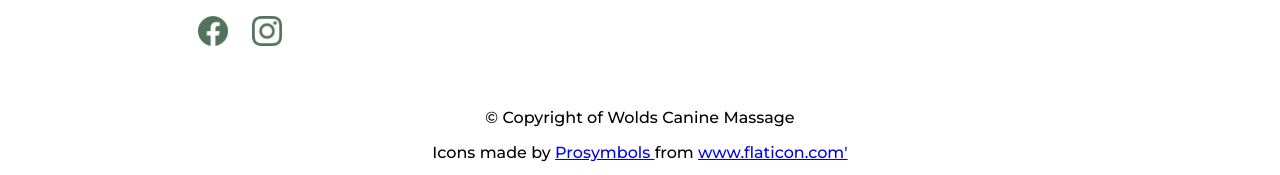
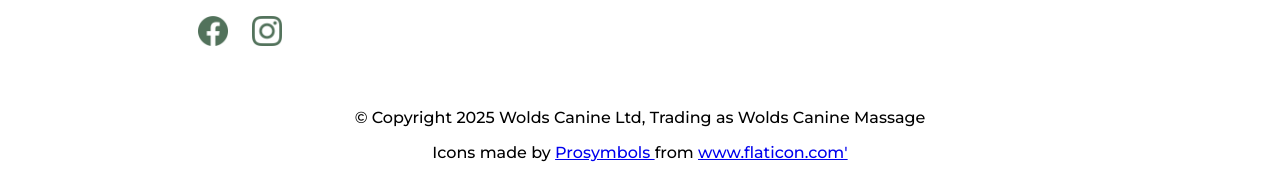
Before and after one commit to simplybenuk/Wolds-Canine-Massage, a Jekyll site: the page built from index.html, in a window 1280 px wide. Shown: the part 2184-2359 px from the top of the page. Built offline with Jekyll 4.4.1, drawn with Linux system fonts in a browser that asks for light colours; comment, search, counter and statistics services are not loaded.

Commit message:
Update footer copyright

```diff
--- a/_includes/footer.html
+++ b/_includes/footer.html
@@ -20,7 +20,7 @@
         </div>
     </div>
     <div class="footer-copyright">
-        <p>© Copyright of Wolds Canine Massage</p>
+        <p>© Copyright 2025 Wolds Canine Ltd, Trading as Wolds Canine Massage</p>
         <p>Icons made by <a href="https://www.flaticon.com/authors/prosymbols" title="Prosymbols"> Prosymbols </a> from <a href="https://www.flaticon.com/" title="Flaticon">www.flaticon.com'</a></p>
     </div>
 </footer>
```
